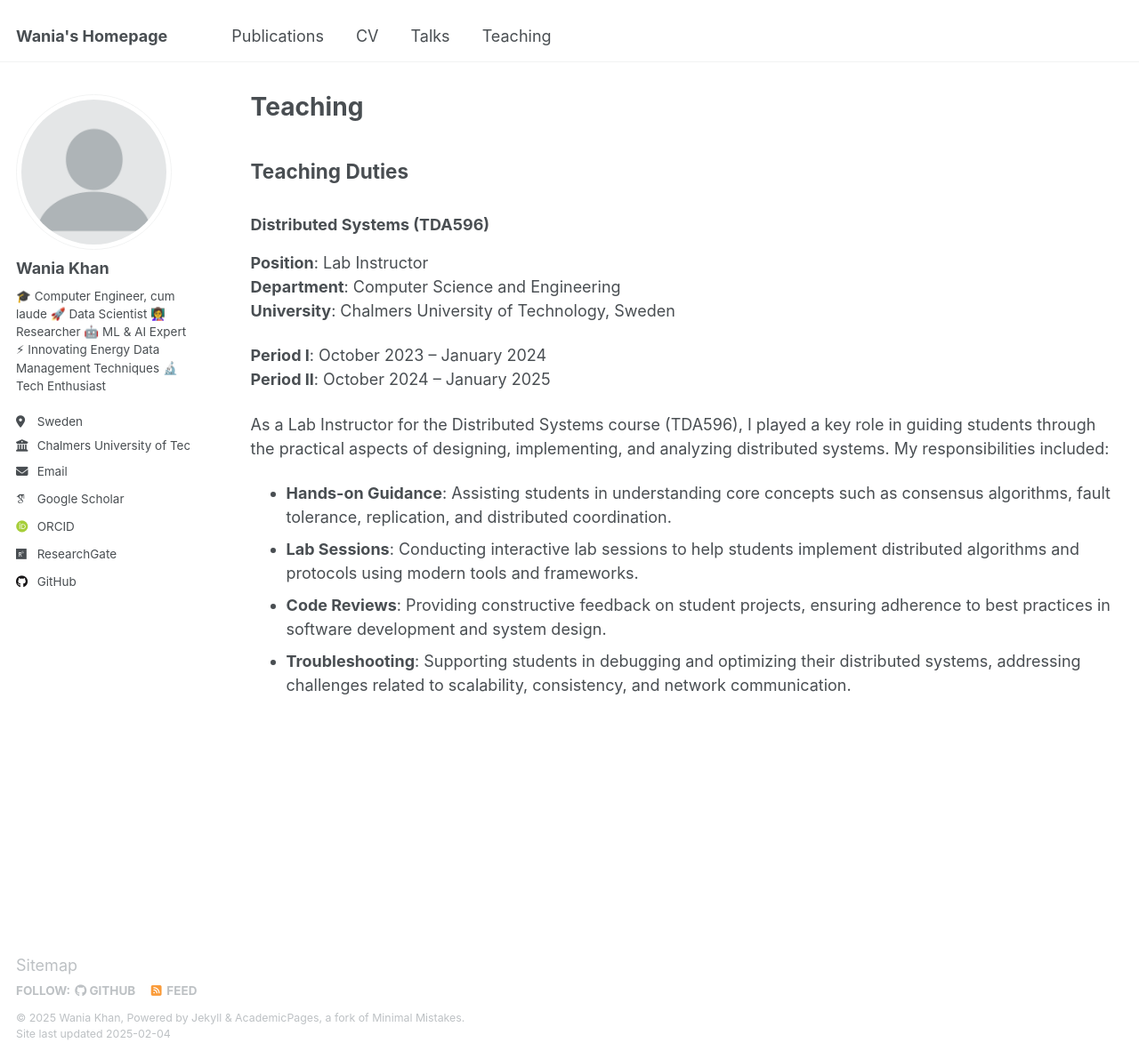
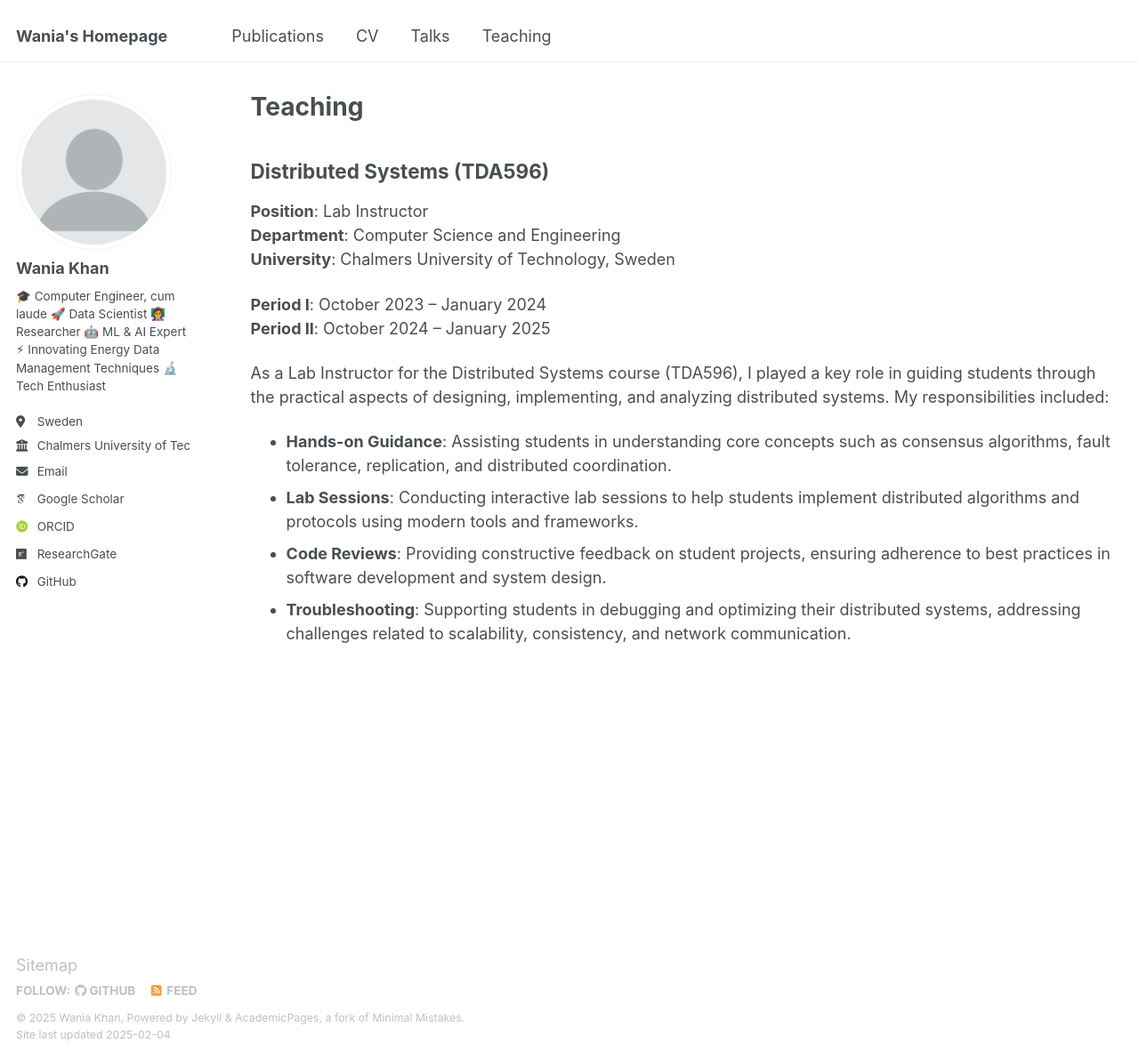
Before and after one commit to WaniaKhance/WaniaKhan-Profile, a Jekyll site: the page built from _pages/teaching.html, in a window 1280 px wide and 1191 px high. Shown: the whole window at 89% size. Built offline with Jekyll 4.4.1, drawn with Linux system fonts in a browser that asks for light colours; some web fonts are replaced.

Commit message:
Update teaching.html

```diff
--- a/_pages/teaching.html
+++ b/_pages/teaching.html
@@ -5,9 +5,7 @@ permalink: /teaching/
 author_profile: true
 ---
 
-<h2>Teaching Duties</h2>
-
-<h3>Distributed Systems (TDA596)</h3>
+<h2>Distributed Systems (TDA596)</h2>
 
 <p><strong>Position</strong>: Lab Instructor<br>
 <strong>Department</strong>: Computer Science and Engineering<br>
```
